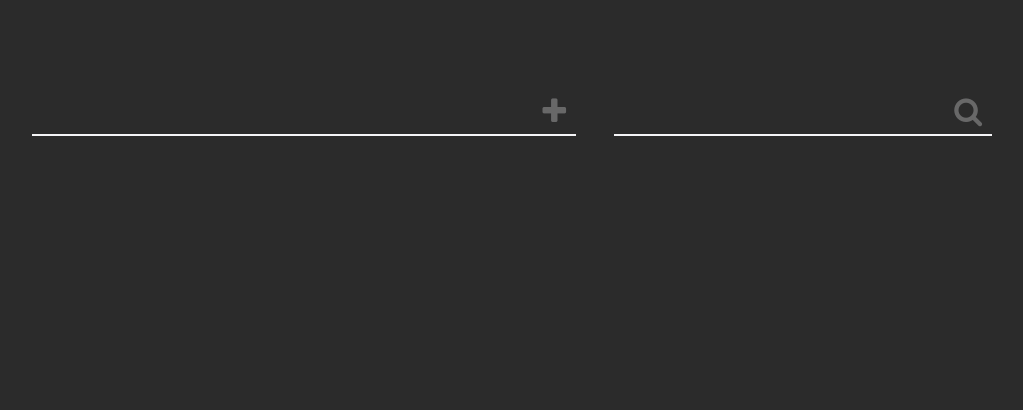
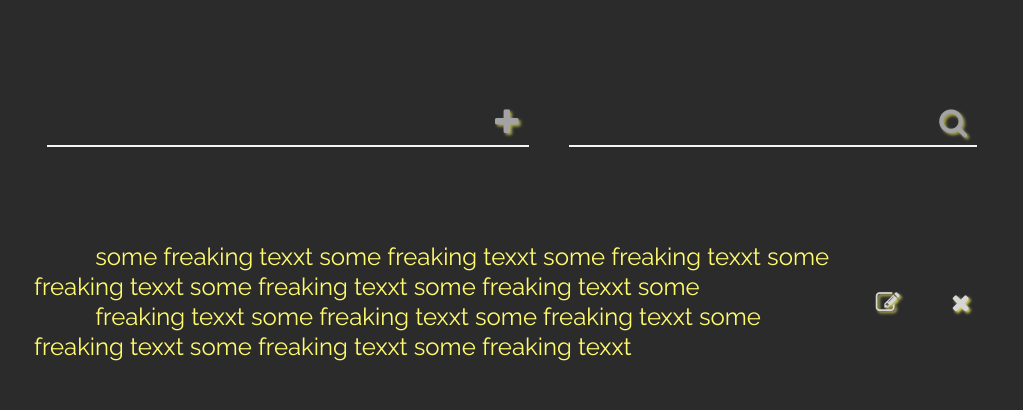
Before and after one commit to DamianFurmanczyk/Vanilla-js-todo-app, a plain HTML site: page index.html in a window 1280 px wide. Shown: the whole page, without its empty margins (128-1151 px from the left). Drawn offline with Linux system fonts and the light colour scheme.

Commit message:
✔tasks css, ✔js added

```diff
--- a/css/main.css
+++ b/css/main.css
@@ -1,11 +1,11 @@
 @import 'normalize.css';
-@import 'skeleton.css';
 @import 'fa-css/font-awesome.min.css';
 @import url('https://fonts.googleapis.com/css?family=Bitter|Raleway');
 
 /* blocks */
 
 @import 'taskbar.css';
+@import 'task.css';
 
 /* general */
 
@@ -35,14 +35,48 @@ button {
   text-transform: uppercase;
 }
 
+.container {
+  width: 80%;
+  margin: 0 auto;
+  max-width: 970px;
+}
+
+.col {
+  margin: 10px 20px;
+}
+
+.eight {
+  flex: 8 0 auto;
+}
+
+.four {
+  flex: 4 0 auto;
+}
+
+.row {
+  display: flex;
+}
+
+input:focus {
+  outline: 0;
+}
+
 /* Larger than mobile */
-@media (min-width: 400px) {}
+@media (min-width: 400px) {
+  .row {
+    flex-direction: column;
+  }
+}
 
 /* Larger than phablet (also point when grid becomes active) */
 @media (min-width: 550px) {}
 
 /* Larger than tablet */
-@media (min-width: 750px) {}
+@media (min-width: 750px) {
+  .row {
+    flex-direction: row;
+  }
+}
 
 /* Larger than desktop */
 @media (min-width: 1000px) {}
--- /dev/null
+++ b/css/task.css
@@ -0,0 +1,57 @@
+* {
+  --yell: #FFFA6E;
+  --whitish: #F4F4F6;
+  --black: #2B2B2B;
+}
+
+.task-box {
+  overflow: hidden;
+}
+
+.task {
+  background: var(--black);
+  animation: slideDown .6s ease-in;
+  transform-origin: 0% 50%;
+  width: 100%;
+  padding: 10px 0;
+  line-height: 30px;
+  font-size: 24px !important;
+  display: flex;
+  align-items: center;
+  justify-content: space-around;
+}
+
+@keyframes slideDown {
+  0% {
+    transform: translateY(-60%) rotateX(-180deg);
+    opacity: 0.4;
+  }
+  70% {
+    opacity: 1;
+    transform: translateY(0);
+  }
+}
+
+.task-text {
+  padding: 5px 7px;
+  max-width: 85%;
+  text-indent: 1em;
+  color: var(--yell);
+  flex: 100 0 auto;
+  word-wrap: break-word;
+  white-space: pre-wrap;
+}
+
+.task-btn {
+  text-align: center;
+  flex: 1 0 1em;
+  text-shadow: 2px 2px 3px var(--yell);
+  cursor: pointer;
+  opacity: 0.85;
+  color: var(--whitish);
+  transition-duration: .25s;
+}
+
+.task-btn:hover {
+  color: var(--yell);
+}
--- a/css/taskbar.css
+++ b/css/taskbar.css
@@ -8,10 +8,13 @@
   line-height: 40px;
   font-size: 30px;
   margin-top: 10%;
+  margin-bottom: 40px;
 }
 
 .taskbar-inputbox {
+  overflow: hidden;
   position: relative;
+  height: 40px !important;
 }
 
 .taskbar-inputbox:hover > .taskbar-btn {
@@ -23,19 +26,51 @@
   color: var(--yell);
   border: 0px !important;
   background: transparent !important;
-  border-radius: 0px !important;
-  border-bottom: 2px solid var(--whitish) !important;
   box-sizing: border-box;
   width: 100%;
 }
 
+.taskbar-inputbox::after {
+  transition: .7s;
+  content: '';
+  position: absolute;
+  top: 100%;
+  width: 100%;
+  background: var(--yell);
+  height: 2px;
+  transform: translate(120%, -2px);
+}
+
+.taskbar-inputbox::before {
+  transition: .7s;
+  content: '';
+  position: absolute;
+  top: 100%;
+  width: 100%;
+  left: 0;
+  background: var(--whitish);
+  height: 2px;
+  transform: translateY(-2px);
+}
+
+.taskbar-inputbox.active::after
+ {
+transform:translate(0, -2px) !important;
+}
+
+.taskbar-inputbox.active::before
+ {
+transform:translate(-100%, -2px) !important;
+}
+
 .taskbar-input:focus + .taskbar-btn {
-  opacity: .6;
+  opacity: .4;
 }
 
 .taskbar-btn {
+  text-shadow: 2px 2px 3px var(--yell);
   cursor: pointer;
-  opacity: 0.3;
+  opacity: 0.6;
   color: var(--whitish);
   position: absolute;
   right: 10px;
--- a/index.html
+++ b/index.html
@@ -15,20 +15,33 @@
 
     <div class="taskbar">
       <div class="row">
-        <div class="seven columns taskbar-inputbox">
+        <div id='add' class="col eight taskbar-inputbox">
           <input class='taskbar-input' type="text">
           <span class="fa fa-plus taskbar-btn" aria-hidden="true"></span>
         </div>
-        <div class="five columns taskbar-inputbox">
+        <div id='search' class="col four taskbar-inputbox">
           <input class='taskbar-input' type="text">
           <span class="fa fa-search taskbar-btn" aria-hidden="true"></span>
         </div>
       </div>
+    </div>
+    <!-- taskbar -->
 
+    <div class='task-box'>
+      <div class="task">
+        <p class="task-text">
+          some freaking texxt some freaking texxt some freaking texxt some freaking texxt some freaking texxt some freaking texxt some
+          freaking texxt some freaking texxt some freaking texxt some freaking texxt some freaking texxt some freaking texxt
+        </p>
+        <span class="task-btn fa fa-edit" aria-hidden="true"></span>
+        <span class="task-btn fa fa-remove" aria-hidden="true"></span>
+      </div>
     </div>
 
   </main>
 
+
+  <script src='js/main.js'></script>
 </body>
 
 </html>
--- a/js/main.js
+++ b/js/main.js
@@ -1 +1,33 @@
-// task-start: time now() task-end... + line through
+// task-start: time now() task-end... + line through zaladuj przykladowe
+
+(function (w) {
+
+  var task_boxes = document.querySelectorAll('.taskbar-inputbox');
+  var toggleParent = (t) => {
+    t
+      .parentNode
+      .classList
+      .toggle('active');
+  };
+
+  task_boxes.forEach(i => {
+    var input = i.querySelector('input');
+    var btn = i.querySelector('span');
+    if (i.id === 'add') {
+      input.addEventListener('focus', focusAddInput);
+      input.addEventListener('blur', blurAddInput);
+      // btn.addEventListener('click', clickAddbtn);
+    } else {
+      // // input.addEventListener('focus', focusSearchInput);
+      // btn.addEventListener('click', clickSearchbtn);
+    }
+  });
+
+  function focusAddInput() {
+    toggleParent(this);
+  }
+  function blurAddInput() {
+    toggleParent(this);
+  }
+
+})(window);
```
Also changed, not shown: css/normalize.css.
